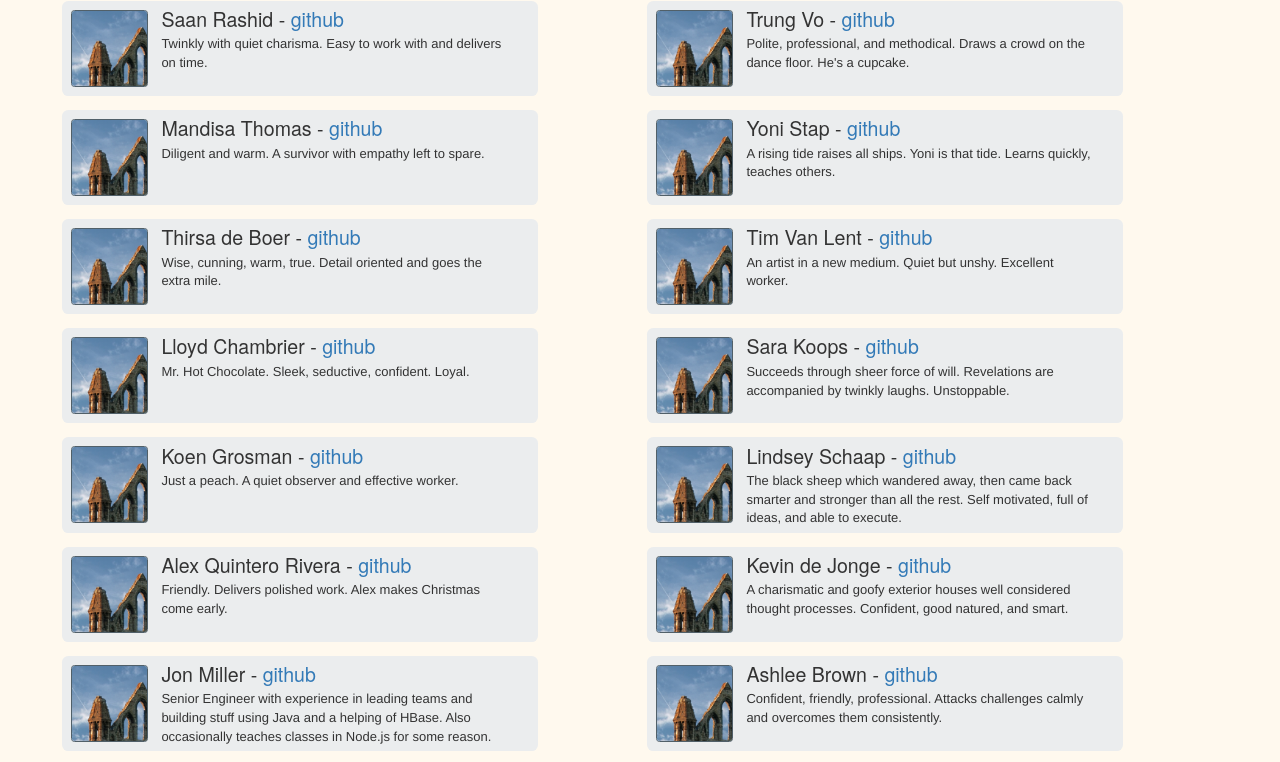
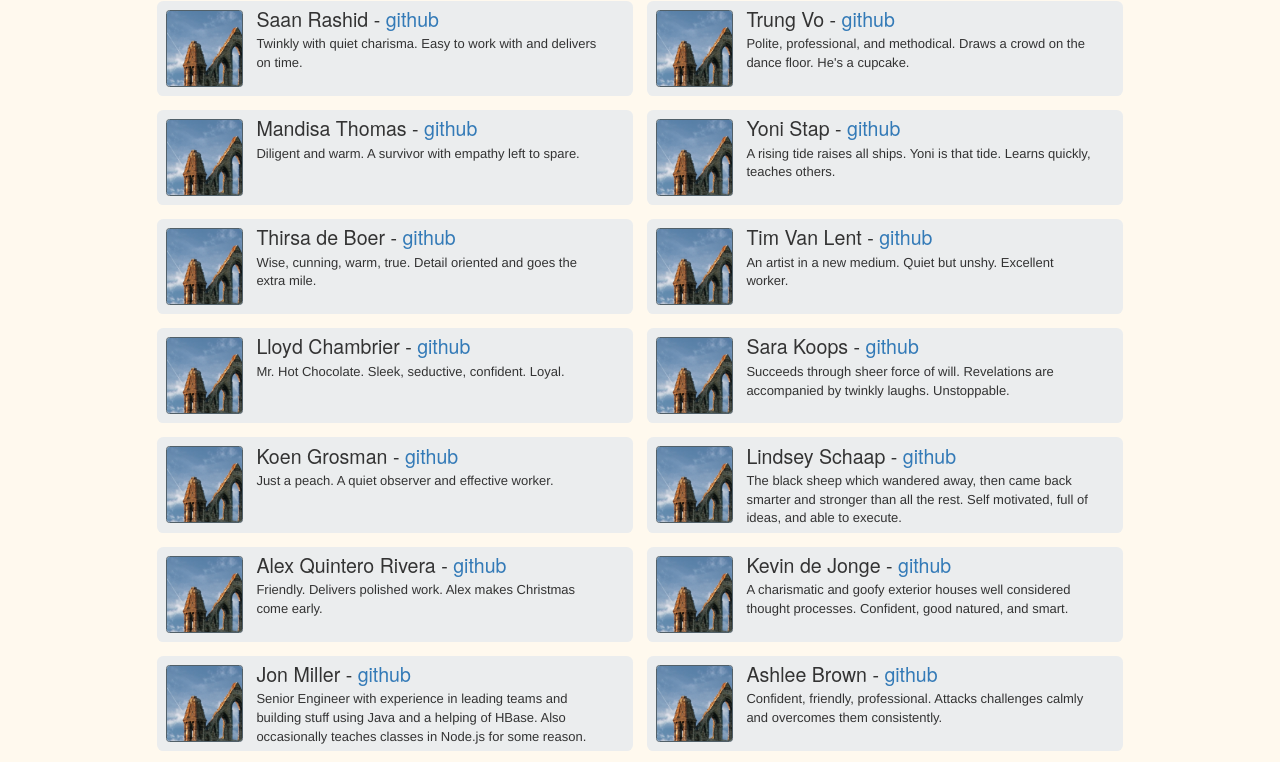
Before and after one commit to j7caiman/Jan-2016-NYCDA-portfolio-compilation, a plain HTML site: page index.html in a window 1280 px wide. Shown: the part 76-838 px from the top of the page. Drawn offline with nearby package versions, Linux system fonts and the light colour scheme.

Commit message:
put entries next to each other

```diff
--- a/style.css
+++ b/style.css
@@ -54,6 +54,10 @@
   font-weight: 200;
 }
 
+#site-container {
+  max-width: 70em;
+}
+
 body {
     background-color: #FFF9EE;
 }
```
